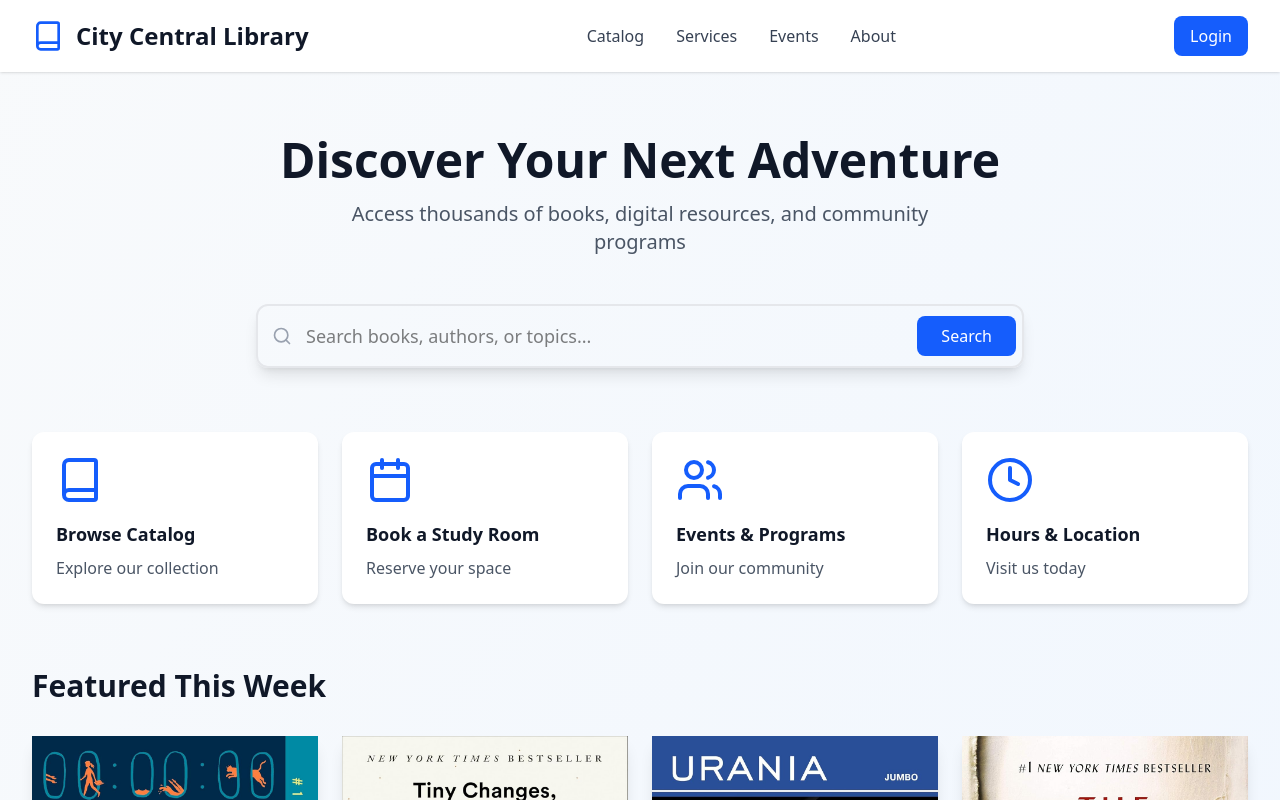
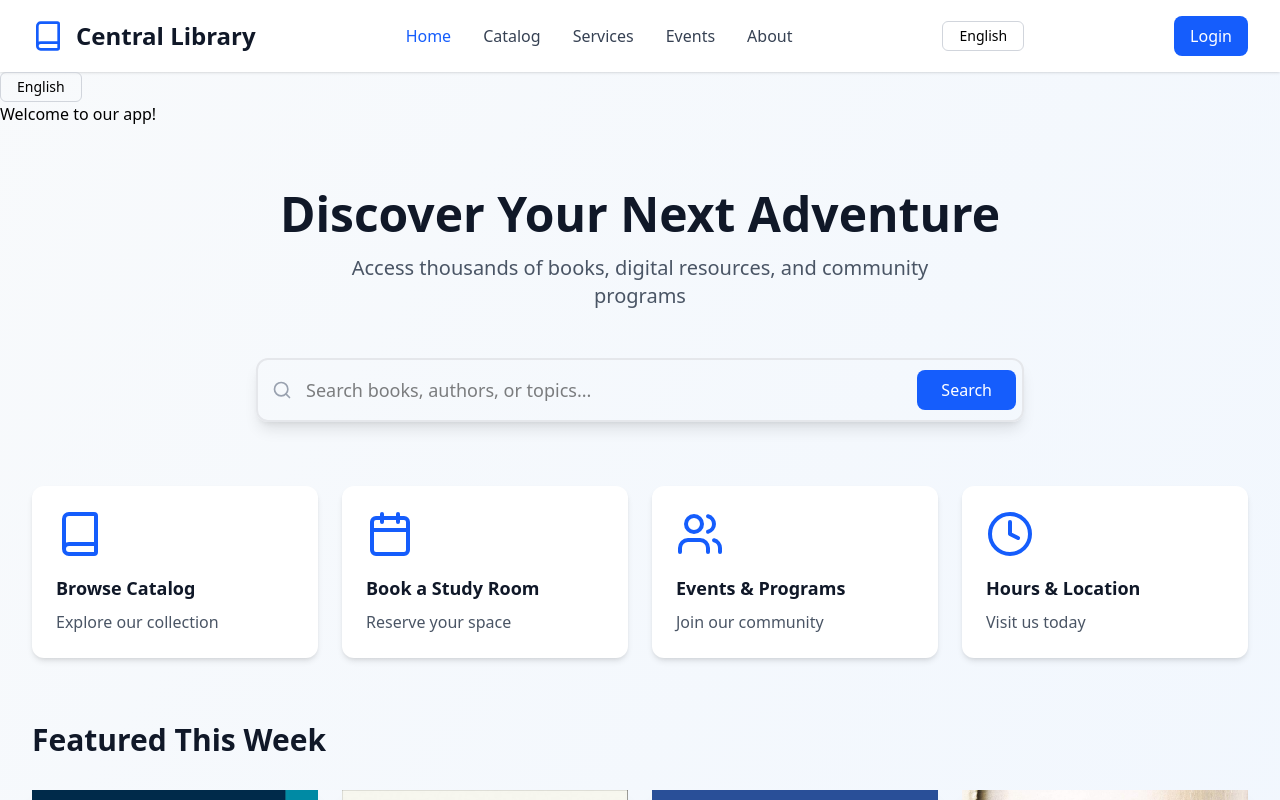
Before and after one commit to mamun4023/LMS-Frontend, a React app: page / in a window 1280 px wide. Shown: the top 800 px of the page. Built offline with nearby package versions, Linux system fonts and the light colour scheme; the HTML template or start-up script is replaced by a standard one.

Commit message:
# Feature - Added multi languages support

```diff
--- a/package.json
+++ b/package.json
@@ -12,9 +12,12 @@
   "dependencies": {
     "@reduxjs/toolkit": "^2.11.0",
     "@tailwindcss/vite": "^4.1.17",
+    "i18next": "^25.7.1",
+    "i18next-browser-languagedetector": "^8.2.0",
     "lucide-react": "^0.555.0",
     "react": "^19.2.0",
     "react-dom": "^19.2.0",
+    "react-i18next": "^16.4.0",
     "react-router-dom": "^7.9.6"
   },
   "devDependencies": {
--- a/src/App.tsx
+++ b/src/App.tsx
@@ -9,9 +9,9 @@ import {
   Mail,
   Phone,
 } from "lucide-react";
-import { Link } from "react-router-dom";
 import Header from "./components/unique/Header";
-
+import { LanguageSwitcher } from "./components/unique/LanguageSwitcher";
+import { Text } from "./components/common/Text";
 interface Book {
   id: number;
   title: string;
@@ -60,7 +60,9 @@ const LibraryHomePage: React.FC = () => {
     <div className="min-h-screen bg-gradient-to-br from-slate-50 to-blue-50">
       {/* Header */}
       <Header />
+      <LanguageSwitcher />
 
+      <Text>welcome</Text>
       {/* Hero Section */}
       <section className="max-w-7xl mx-auto px-4 sm:px-6 lg:px-8 py-16">
         <div className="text-center mb-12">
@@ -117,7 +119,7 @@ const LibraryHomePage: React.FC = () => {
                   className="aspect-[2/3] rounded-lg mb-3 flex items-end justify-center  shadow-lg group-hover:shadow-2xl group-hover:scale-105 transition"
                   style={{ backgroundColor: book.cover }}
                 >
-                   <img src={book.cover} alt={book.cover} />
+                  <img src={book.cover} alt={book.cover} />
                   <Book className="w-16 h-16 text-white opacity-50" />
                 </div>
                 <h4 className="font-semibold text-gray-900 mb-1">
--- /dev/null
+++ b/src/components/common/Text.tsx
@@ -0,0 +1,15 @@
+import type { ReactNode } from "react";
+import { useTranslation } from "react-i18next";
+
+interface TextProps {
+  children: ReactNode;
+}
+
+export const Text = ({ children }: TextProps) => {
+  const { t } = useTranslation();
+
+  // If children is string → use it as translation key
+  const key = typeof children === "string" ? children : "";
+
+  return <>{t(key)}</>;
+};
--- a/src/components/unique/Header.tsx
+++ b/src/components/unique/Header.tsx
@@ -1,42 +1,83 @@
-import { Book } from 'lucide-react';
-import { Link } from 'react-router-dom';
+import { Book } from "lucide-react";
+import { Link, useLocation } from "react-router-dom";
+import { LanguageSwitcher } from "./LanguageSwitcher";
 
-const Header = () => (
+const Header = () => {
+  const location = useLocation();
+
+  // Helper function to determine if a link is active
+  const isActive = (path: string) => {
+    // For the home page, we need an exact match
+    if (path === "/") {
+      return location.pathname === path;
+    }
+    // For other pages, check if the current path starts with the link path
+    return location.pathname.startsWith(path);
+  };
+
+  return (
     <header className="bg-white shadow-sm">
       <div className="max-w-7xl mx-auto px-4 sm:px-6 lg:px-8 py-4">
         <div className="flex items-center justify-between">
           <div className="flex items-center space-x-3">
             <Book className="w-8 h-8 text-blue-600" />
-              <h1 className="text-2xl font-bold text-gray-900">
-                City Central Library
-              </h1>
+            <Link to="/" className="text-2xl font-bold text-gray-900">
+              Central Library
+            </Link>
           </div>
           <nav className="hidden md:flex space-x-8">
             <Link
+              to="/"
+              className={`transition ${
+                isActive("/")
+                  ? "text-blue-600 font-medium"
+                  : "text-gray-700 hover:text-blue-600"
+              }`}
+            >
+              Home
+            </Link>
+            <Link
               to="/catalog"
-                className="text-gray-700 hover:text-blue-600 transition"
+              className={`transition ${
+                isActive("/catalog")
+                  ? "text-blue-600 font-medium"
+                  : "text-gray-700 hover:text-blue-600"
+              }`}
             >
               Catalog
             </Link>
             <Link
               to="/services"
-                className="text-gray-700 hover:text-blue-600 transition"
+              className={`transition ${
+                isActive("/services")
+                  ? "text-blue-600 font-medium"
+                  : "text-gray-700 hover:text-blue-600"
+              }`}
             >
               Services
             </Link>
             <Link
               to="/events"
-                className="text-gray-700 hover:text-blue-600 transition"
+              className={`transition ${
+                isActive("/events")
+                  ? "text-blue-600 font-medium"
+                  : "text-gray-700 hover:text-blue-600"
+              }`}
             >
               Events
             </Link>
             <Link
               to="/about"
-                className="text-gray-700 hover:text-blue-600 transition"
+              className={`transition ${
+                isActive("/about")
+                  ? "text-blue-600 font-medium"
+                  : "text-gray-700 hover:text-blue-600"
+              }`}
             >
               About
             </Link>
           </nav>
+          <LanguageSwitcher />
           <Link
             to="/signin"
             className="bg-blue-600 text-white px-4 py-2 rounded-lg hover:bg-blue-700 transition"
@@ -47,5 +88,6 @@ const Header = () => (
       </div>
     </header>
   );
+};
 
 export default Header;
--- /dev/null
+++ b/src/components/unique/LanguageSwitcher.tsx
@@ -0,0 +1,46 @@
+import { useState } from "react";
+import { useTranslation } from "react-i18next";
+
+export const LanguageSwitcher = () => {
+  const { i18n } = useTranslation();
+  const [isOpen, setIsOpen] = useState(false);
+  const [language, setLanguage] = useState("English");
+
+  const toggleDropdown = () => {
+    setIsOpen(!isOpen);
+  };
+
+  const changeLang = (lng: string) => {
+    i18n.changeLanguage(lng);
+    setIsOpen(false);
+  };
+
+  return (
+    <div className="relative">
+      <button
+        onClick={toggleDropdown}
+        className="border-1 border-gray-300 rounded-md text-sm px-4 py-1"
+      >
+        {language}
+      </button>
+      {isOpen && (
+        <ul className="absolute bg-white border border-gray-300 rounded-md p-4 z-10">
+          <li
+          className="cursor-pointer text-sm"
+          onClick={() => {
+            setLanguage("English")
+            changeLang("en")}
+            }>
+            English
+          </li>
+          <li className="cursor-pointer text-sm" onClick={() => {
+            setLanguage("Bengali")
+            changeLang("bn")
+            }}>
+            বাংলা
+          </li>
+        </ul>
+      )}
+    </div>
+  );
+};
--- /dev/null
+++ b/src/constants/messages.ts
@@ -0,0 +1,8 @@
+export const MESSAGES = {
+  LOGIN_SUCCESS: "Login successful!",
+  LOGIN_FAILED: "Invalid credentials. Please try again.",
+  PASSWORD_REQUIRED: "Password is required",
+  EMAIL_REQUIRED: "Email is required",
+  EMAIL_INVALID: "Email is invalid",
+  PASSWORD_INVALID: "Password is invalid",
+}
--- /dev/null
+++ b/src/i18n/bn.json
@@ -0,0 +1,4 @@
+{
+  "welcome": "আমাদের অ্যাপে স্বাগতম!",
+  "login": "লগইন"
+}
--- /dev/null
+++ b/src/i18n/en.json
@@ -0,0 +1,4 @@
+{
+  "welcome": "Welcome to our app!",
+  "login": "Login"
+}
--- /dev/null
+++ b/src/i18n/index.ts
@@ -0,0 +1,23 @@
+import i18n from "i18next";
+import { initReactI18next } from "react-i18next";
+import LanguageDetector from "i18next-browser-languagedetector";
+
+import en from "./en.json";
+import bn from "./bn.json";
+
+i18n
+  .use(LanguageDetector)
+  .use(initReactI18next)
+  .init({
+    debug: true,
+    fallbackLng: "en",
+    interpolation: {
+      escapeValue: false,
+    },
+    resources: {
+      en: { translation: en },
+      bn: { translation: bn },
+    },
+  });
+
+export default i18n;
--- a/src/main.tsx
+++ b/src/main.tsx
@@ -1,6 +1,7 @@
 import { createRoot } from "react-dom/client";
 import { createBrowserRouter, RouterProvider } from "react-router-dom";
 import "./index.css";
+import "./i18n";
 import App from "./App";
 import SignIn from "./pages/signin";
 import Dashboard from "./pages/dashboard";
@@ -11,7 +12,7 @@ import ForgotPassword from "./pages/forgotPassword";
 import About from "./pages/about";
 import Events from "./pages/events";
 import Service from "./pages/services";
-import Catalog from './pages/catalog'
+import Catalog from "./pages/catalog";
 
 const router = createBrowserRouter([
   {
```
Also changed, not shown: 1 other file (tests, documents, lock files or other folders). Lines whose indentation alone changed are shown as unchanged.
